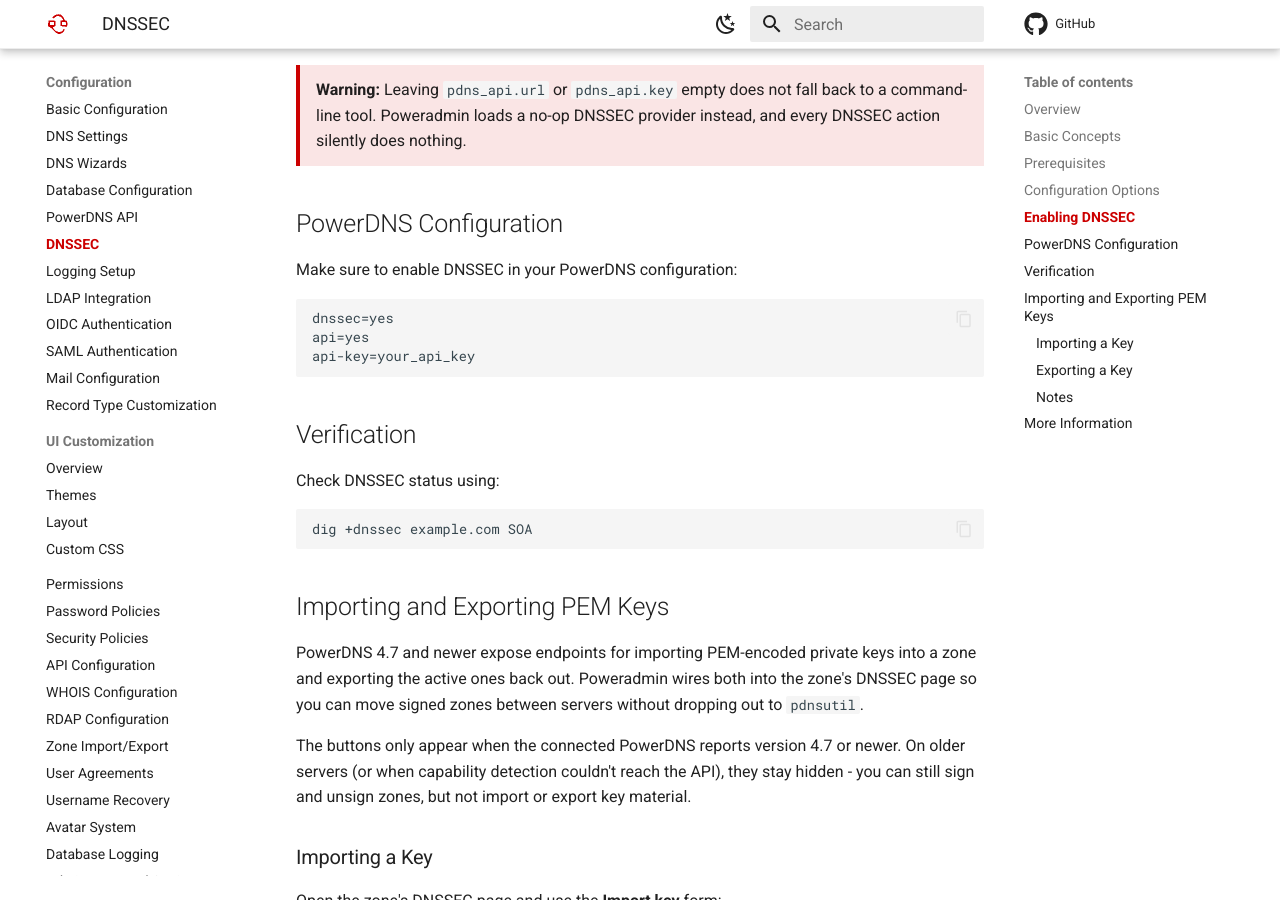
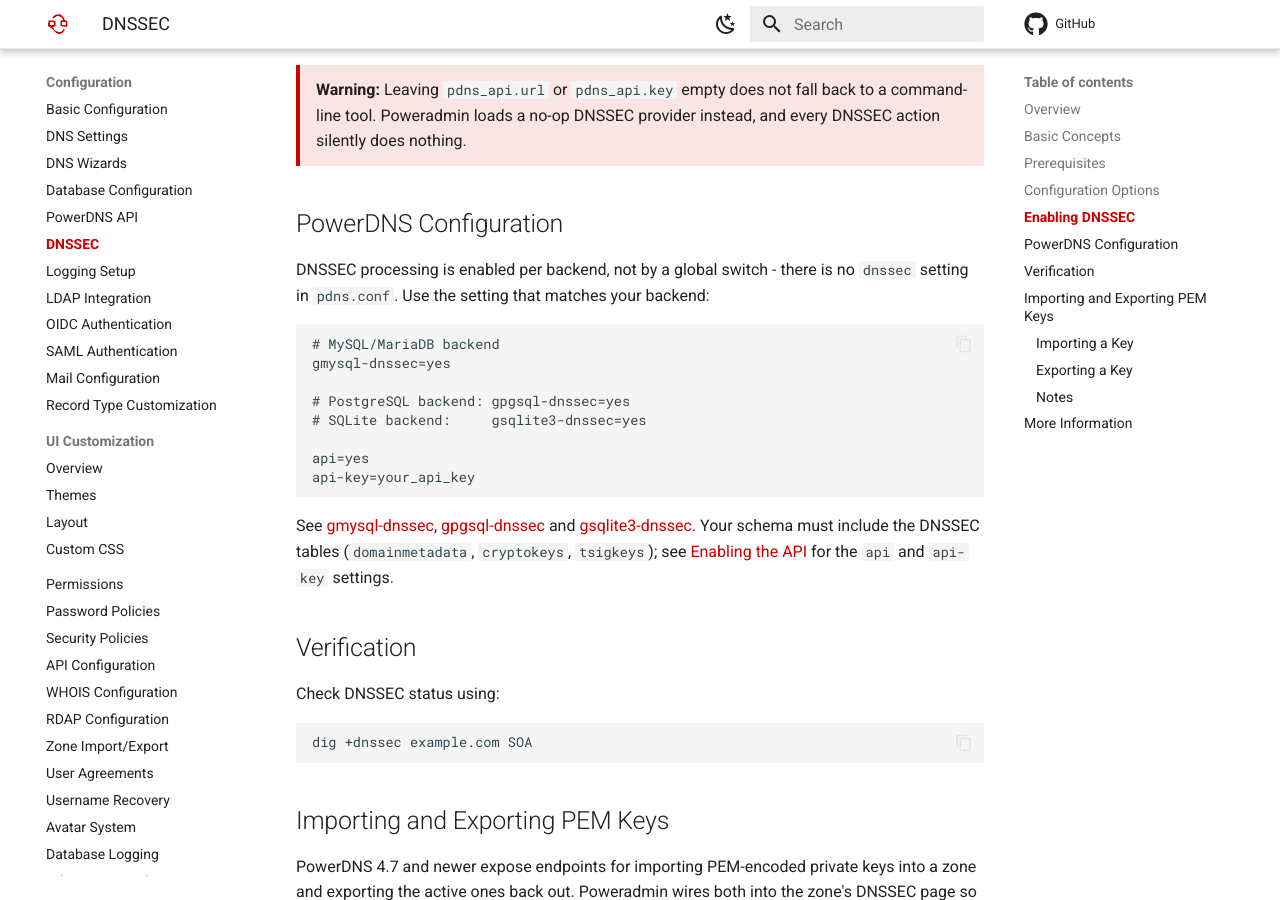
Before and after one commit to poweradmin/poweradmin-docs, an MkDocs documentation site: the page built from docs/configuration/dnssec.md, in a window 1280 px wide and 900 px high, scrolled down 2450 px. Built offline with MkDocs 1.6.1 and Material for MkDocs 9.7.7, drawn with Linux system fonts in a browser that asks for light colours; comment, search, counter and statistics services are not loaded.

Commit message:
docs(dnssec): correct the powerdns setting that enables dnssec on a sql backend

````diff
--- a/docs/configuration/dnssec.md
+++ b/docs/configuration/dnssec.md
@@ -73,13 +73,26 @@
 
 ## PowerDNS Configuration
 
-Make sure to enable DNSSEC in your PowerDNS configuration:
+DNSSEC processing is enabled per backend, not by a global switch - there is no `dnssec` setting in
+`pdns.conf`. Use the setting that matches your backend:
 
 ```conf
-dnssec=yes
+# MySQL/MariaDB backend
+gmysql-dnssec=yes
+
+# PostgreSQL backend: gpgsql-dnssec=yes
+# SQLite backend:     gsqlite3-dnssec=yes
+
 api=yes
 api-key=your_api_key
 ```
+
+See [gmysql-dnssec](https://doc.powerdns.com/authoritative/backends/generic-mysql.html#setting-gmysql-dnssec),
+[gpgsql-dnssec](https://doc.powerdns.com/authoritative/backends/generic-postgresql.html#setting-gpgsql-dnssec)
+and [gsqlite3-dnssec](https://doc.powerdns.com/authoritative/backends/generic-sqlite3.html#setting-gsqlite3-dnssec).
+Your schema must include the DNSSEC tables (`domainmetadata`, `cryptokeys`, `tsigkeys`); see
+[Enabling the API](https://doc.powerdns.com/authoritative/http-api/index.html#enabling-the-api)
+for the `api` and `api-key` settings.
 
 ## Verification
 
````
